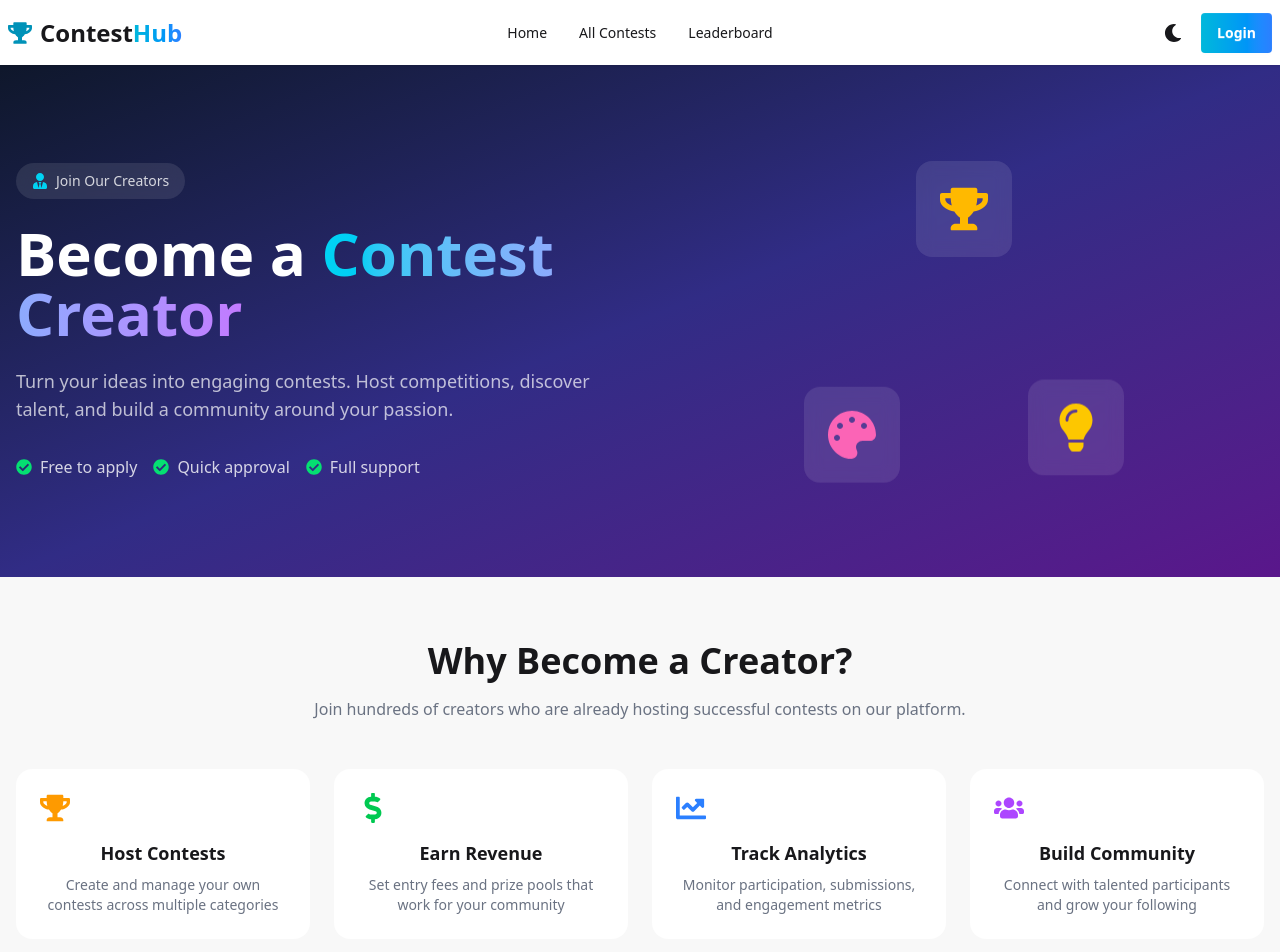
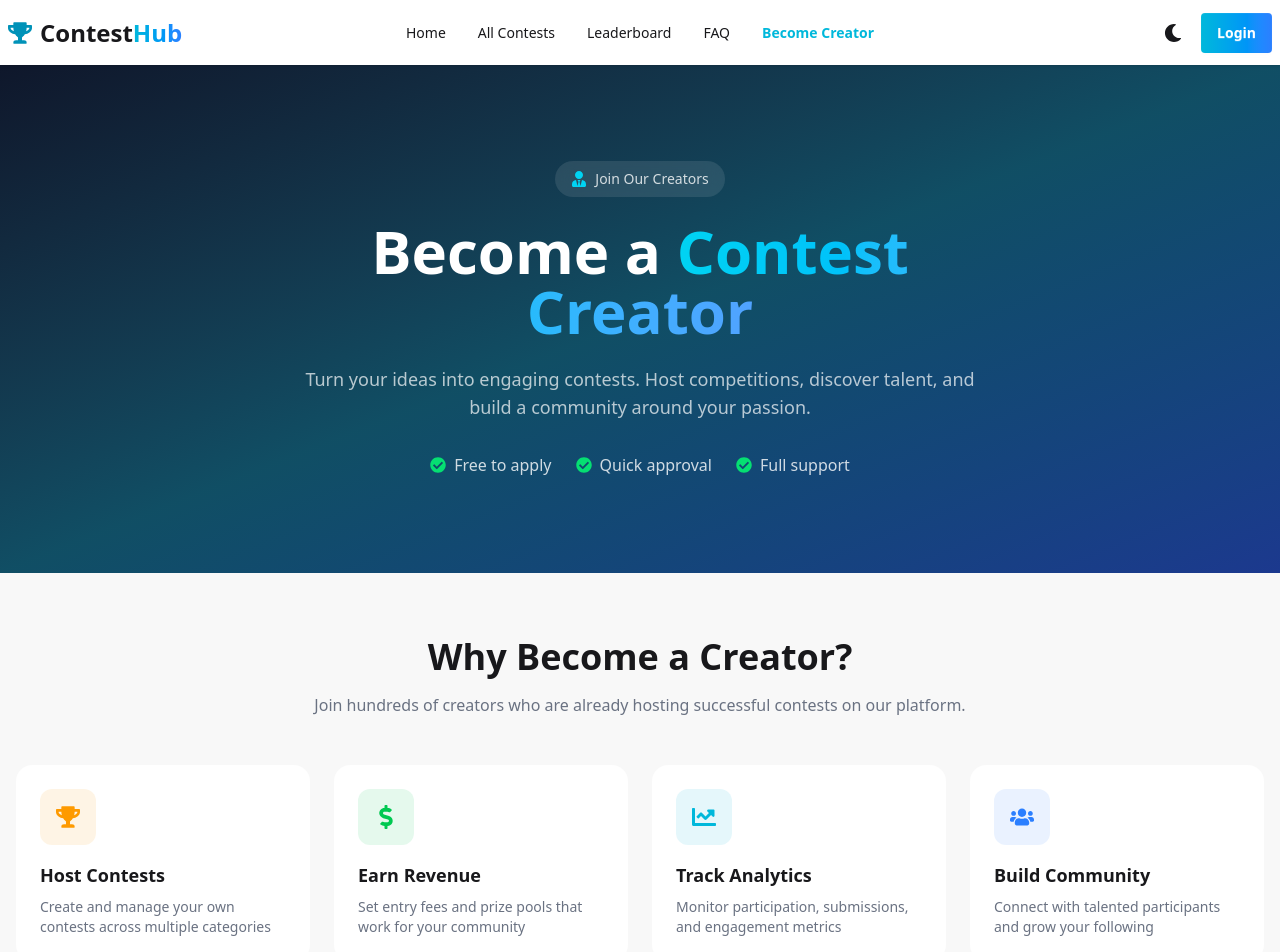
Before and after one commit to mobassirrehman/contestHub-client, a React app: page /become-creator in a window 1280 px wide. Shown: the top 952 px of the page. Built offline with nearby package versions, Linux system fonts and the light colour scheme; no server answers; the HTML template or start-up script is replaced by a standard one.

Commit message:
update BecomeCreato  fix: handledelete, search-icon. Added Navlinks: FAQ, BecomeCreator to Navbar

```diff
--- a/src/index.css
+++ b/src/index.css
@@ -18,12 +18,23 @@
   @apply bg-gradient-to-r from-amber-400 to-yellow-500 hover:from-amber-500 hover:to-yellow-600 text-white border-none;
 }
 
+.btn-gradient-danger {
+  @apply bg-gradient-to-r from-red-500 to-rose-500 hover:from-red-600 hover:to-rose-600 text-white border-none;
+}
 .stat-card {
   @apply bg-base-200 rounded-xl p-5 flex items-center gap-4;
 }
 
 .stat-card-icon {
   @apply p-3 rounded-lg;
+}
+
+.benefit-card {
+  @apply bg-base-100 rounded-2xl p-6 hover:shadow-lg transition-shadow;
+}
+
+.benefit-icon {
+  @apply w-14 h-14 rounded-xl flex items-center justify-center mb-4;
 }
 
 .badge-bronze {
@@ -45,7 +56,6 @@
 .badge-diamond {
   @apply bg-cyan-500 text-white;
 }
-
 
 .hero-gradient-primary {
   @apply bg-gradient-to-br from-slate-900 via-cyan-900 to-blue-900;
@@ -86,3 +96,54 @@
 .filter-tab-inactive {
   @apply hover:bg-base-100;
 }
+
+.section-title {
+  @apply text-3xl md:text-4xl font-bold mb-4;
+}
+
+.section-subtitle {
+  @apply text-gray-500 max-w-2xl mx-auto;
+}
+
+.form-label {
+  @apply font-medium;
+}
+
+.form-error {
+  @apply text-error;
+}
+.page-container {
+  @apply max-w-7xl mx-auto px-4;
+}
+
+.content-container {
+  @apply max-w-6xl mx-auto px-4;
+}
+
+.form-container {
+  @apply max-w-2xl mx-auto px-4;
+}
+
+.icon-bg-cyan {
+  @apply bg-cyan-500/10;
+}
+
+.icon-bg-amber {
+  @apply bg-amber-500/10;
+}
+
+.icon-bg-green {
+  @apply bg-green-500/10;
+}
+
+.icon-bg-blue {
+  @apply bg-blue-500/10;
+}
+
+.icon-bg-purple {
+  @apply bg-purple-500/10;
+}
+
+.icon-bg-red {
+  @apply bg-red-500/10;
+}
--- a/src/pages/BecomeCreator/BecomeCreator.jsx
+++ b/src/pages/BecomeCreator/BecomeCreator.jsx
@@ -9,8 +9,6 @@ import {
   FaChartLine,
   FaCheckCircle,
   FaPaperPlane,
-  FaLightbulb,
-  FaPalette,
   FaUsers,
 } from "react-icons/fa";
 import Swal from "sweetalert2";
@@ -32,24 +30,32 @@ const BecomeCreator = () => {
 
   const benefits = [
     {
-      icon: <FaTrophy className="text-3xl text-amber-500" />,
+      icon: <FaTrophy />,
+      iconBg: "bg-amber-500/10",
+      iconColor: "text-amber-500",
       title: "Host Contests",
       description:
         "Create and manage your own contests across multiple categories",
     },
     {
-      icon: <FaDollarSign className="text-3xl text-green-500" />,
+      icon: <FaDollarSign />,
+      iconBg: "bg-green-500/10",
+      iconColor: "text-green-500",
       title: "Earn Revenue",
       description:
         "Set entry fees and prize pools that work for your community",
     },
     {
-      icon: <FaChartLine className="text-3xl text-blue-500" />,
+      icon: <FaChartLine />,
+      iconBg: "bg-cyan-500/10",
+      iconColor: "text-cyan-500",
       title: "Track Analytics",
       description: "Monitor participation, submissions, and engagement metrics",
     },
     {
-      icon: <FaUsers className="text-3xl text-purple-500" />,
+      icon: <FaUsers />,
+      iconBg: "bg-blue-500/10",
+      iconColor: "text-blue-500",
       title: "Build Community",
       description: "Connect with talented participants and grow your following",
     },
@@ -121,7 +127,7 @@ const BecomeCreator = () => {
           animate={{ opacity: 1, scale: 1 }}
           className="max-w-md w-full bg-base-200 rounded-2xl p-8 text-center"
         >
-          <div className="w-20 h-20 mx-auto mb-6 rounded-full bg-green-100 flex items-center justify-center">
+          <div className="w-20 h-20 mx-auto mb-6 rounded-full bg-green-500/10 flex items-center justify-center">
             <FaCheckCircle className="text-4xl text-green-500" />
           </div>
           <h2 className="text-2xl font-bold mb-2">
@@ -132,7 +138,7 @@ const BecomeCreator = () => {
           </p>
           <button
             onClick={() => navigate("/dashboard/add-contest")}
-            className="btn bg-gradient-to-r from-cyan-500 to-blue-500 hover:from-cyan-600 hover:to-blue-600 text-white border-none"
+            className="btn btn-gradient-primary"
           >
             <FaTrophy />
             Create a Contest
@@ -144,12 +150,12 @@ const BecomeCreator = () => {
 
   return (
     <div className="min-h-screen bg-base-100">
-      <div className="bg-gradient-to-br from-slate-900 via-indigo-900 to-purple-900 py-16 md:py-24">
+      <div className="hero-gradient-primary py-16 md:py-24">
         <div className="max-w-7xl mx-auto px-4">
-          <div className="grid grid-cols-1 lg:grid-cols-2 gap-12 items-center">
+          <div className="max-w-3xl mx-auto text-center">
             <motion.div
-              initial={{ opacity: 0, x: -20 }}
-              animate={{ opacity: 1, x: 0 }}
+              initial={{ opacity: 0, y: 20 }}
+              animate={{ opacity: 1, y: 0 }}
             >
               <div className="inline-flex items-center gap-2 bg-white/10 backdrop-blur-sm px-4 py-2 rounded-full mb-6">
                 <FaUserTie className="text-cyan-400" />
@@ -157,15 +163,15 @@ const BecomeCreator = () => {
               </div>
               <h1 className="text-4xl md:text-5xl lg:text-6xl font-bold text-white mb-6">
                 Become a{" "}
-                <span className="text-transparent bg-clip-text bg-gradient-to-r from-cyan-400 to-purple-400">
+                <span className="text-transparent bg-clip-text bg-gradient-to-r from-cyan-400 to-blue-400">
                   Contest Creator
                 </span>
               </h1>
-              <p className="text-lg text-white/70 mb-8">
+              <p className="text-lg text-white/70 mb-8 max-w-2xl mx-auto">
                 Turn your ideas into engaging contests. Host competitions,
                 discover talent, and build a community around your passion.
               </p>
-              <div className="flex flex-wrap gap-4">
+              <div className="flex flex-wrap justify-center gap-6">
                 <div className="flex items-center gap-2 text-white/80">
                   <FaCheckCircle className="text-green-400" />
                   <span>Free to apply</span>
@@ -178,36 +184,6 @@ const BecomeCreator = () => {
                   <FaCheckCircle className="text-green-400" />
                   <span>Full support</span>
                 </div>
-              </div>
-            </motion.div>
-
-            <motion.div
-              initial={{ opacity: 0, x: 20 }}
-              animate={{ opacity: 1, x: 0 }}
-              className="hidden lg:flex justify-center items-center relative"
-            >
-              <div className="relative w-80 h-80">
-                <motion.div
-                  animate={{ y: [0, -10, 0] }}
-                  transition={{ duration: 3, repeat: Infinity }}
-                  className="absolute top-0 left-1/2 -translate-x-1/2 p-6 bg-white/10 backdrop-blur-sm rounded-2xl"
-                >
-                  <FaTrophy className="text-5xl text-amber-400" />
-                </motion.div>
-                <motion.div
-                  animate={{ y: [0, 10, 0] }}
-                  transition={{ duration: 3, repeat: Infinity, delay: 0.5 }}
-                  className="absolute bottom-0 left-0 p-6 bg-white/10 backdrop-blur-sm rounded-2xl"
-                >
-                  <FaPalette className="text-5xl text-pink-400" />
-                </motion.div>
-                <motion.div
-                  animate={{ y: [0, -10, 0] }}
-                  transition={{ duration: 3, repeat: Infinity, delay: 1 }}
-                  className="absolute bottom-0 right-0 p-6 bg-white/10 backdrop-blur-sm rounded-2xl"
-                >
-                  <FaLightbulb className="text-5xl text-yellow-400" />
-                </motion.div>
               </div>
             </motion.div>
           </div>
@@ -239,9 +215,15 @@ const BecomeCreator = () => {
                 whileInView={{ opacity: 1, y: 0 }}
                 viewport={{ once: true }}
                 transition={{ delay: index * 0.1 }}
-                className="bg-base-100 rounded-2xl p-6 text-center hover:shadow-lg transition-shadow"
+                className="bg-base-100 rounded-2xl p-6 hover:shadow-lg transition-shadow"
               >
-                <div className="mb-4">{benefit.icon}</div>
+                <div
+                  className={`w-14 h-14 ${benefit.iconBg} rounded-xl flex items-center justify-center mb-4`}
+                >
+                  <span className={`text-2xl ${benefit.iconColor}`}>
+                    {benefit.icon}
+                  </span>
+                </div>
                 <h3 className="text-lg font-bold mb-2">{benefit.title}</h3>
                 <p className="text-gray-500 text-sm">{benefit.description}</p>
               </motion.div>
@@ -297,7 +279,7 @@ const BecomeCreator = () => {
             initial={{ opacity: 0, y: 20 }}
             whileInView={{ opacity: 1, y: 0 }}
             viewport={{ once: true }}
-            className="bg-base-100 rounded-2xl p-8"
+            className="bg-base-100 rounded-2xl p-8 shadow-lg"
           >
             <div className="text-center mb-8">
               <h2 className="text-2xl md:text-3xl font-bold mb-2">Apply Now</h2>
@@ -417,7 +399,7 @@ const BecomeCreator = () => {
               <button
                 type="submit"
                 disabled={isSubmitting}
-                className="btn bg-gradient-to-r from-cyan-500 to-blue-500 hover:from-cyan-600 hover:to-blue-600 text-white border-none w-full"
+                className="btn btn-gradient-primary w-full"
               >
                 {isSubmitting ? (
                   <>
--- a/src/pages/Shared/Navbar.jsx
+++ b/src/pages/Shared/Navbar.jsx
@@ -44,6 +44,26 @@ const NavBar = () => {
           }
         >
           Leaderboard
+        </NavLink>
+      </li>
+      <li>
+        <NavLink
+          to="/faq"
+          className={({ isActive }) =>
+            isActive ? "text-cyan-500 font-semibold" : ""
+          }
+        >
+          FAQ
+        </NavLink>
+      </li>
+      <li>
+        <NavLink
+          to="/become-creator"
+          className={({ isActive }) =>
+            isActive ? "text-cyan-500 font-semibold" : ""
+          }
+        >
+          Become Creator
         </NavLink>
       </li>
     </>
```
Also changed, not shown: src/pages/Dashboard/Admin/ManageUsers.jsx (+50 -34 lines).
